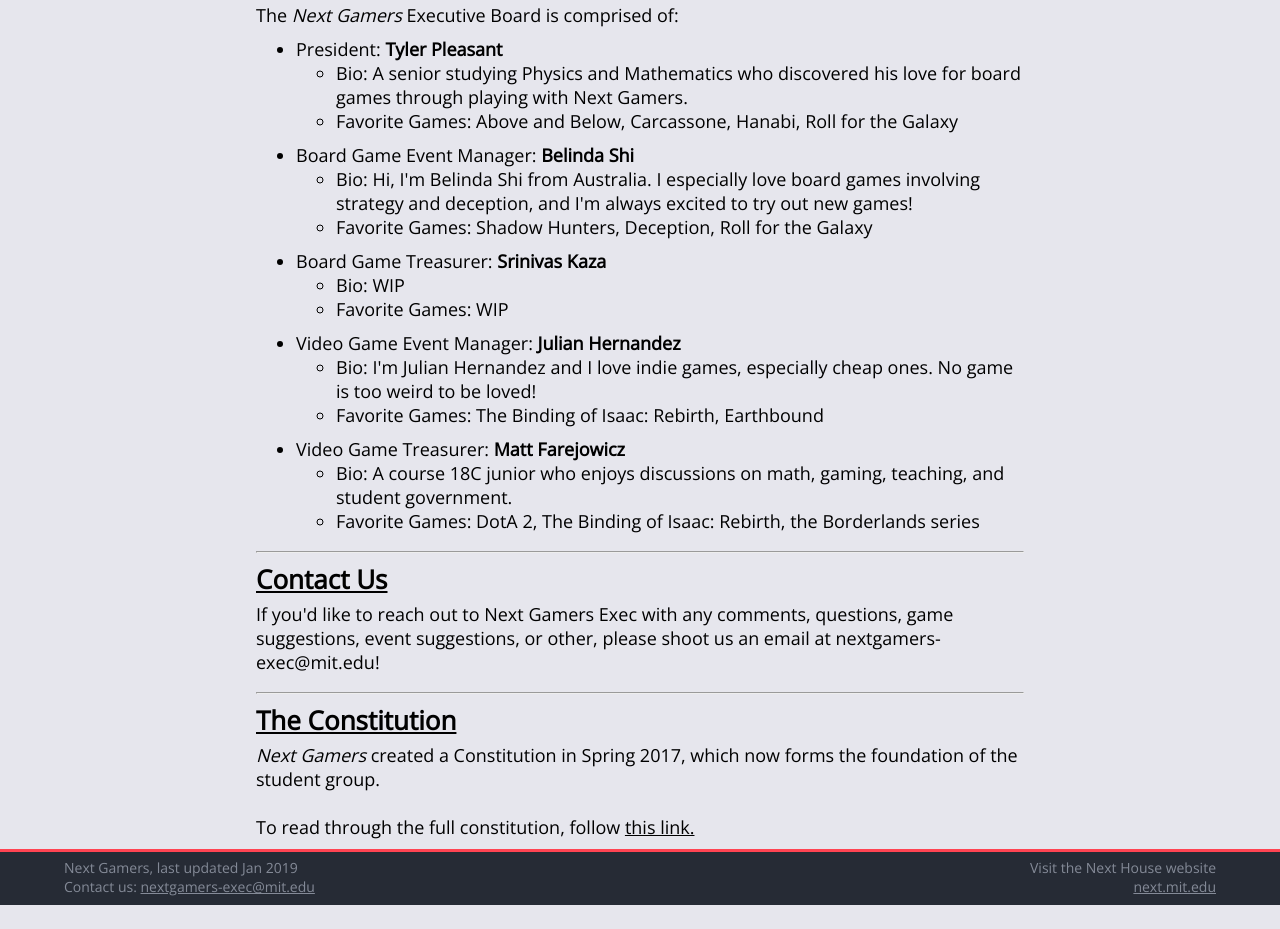
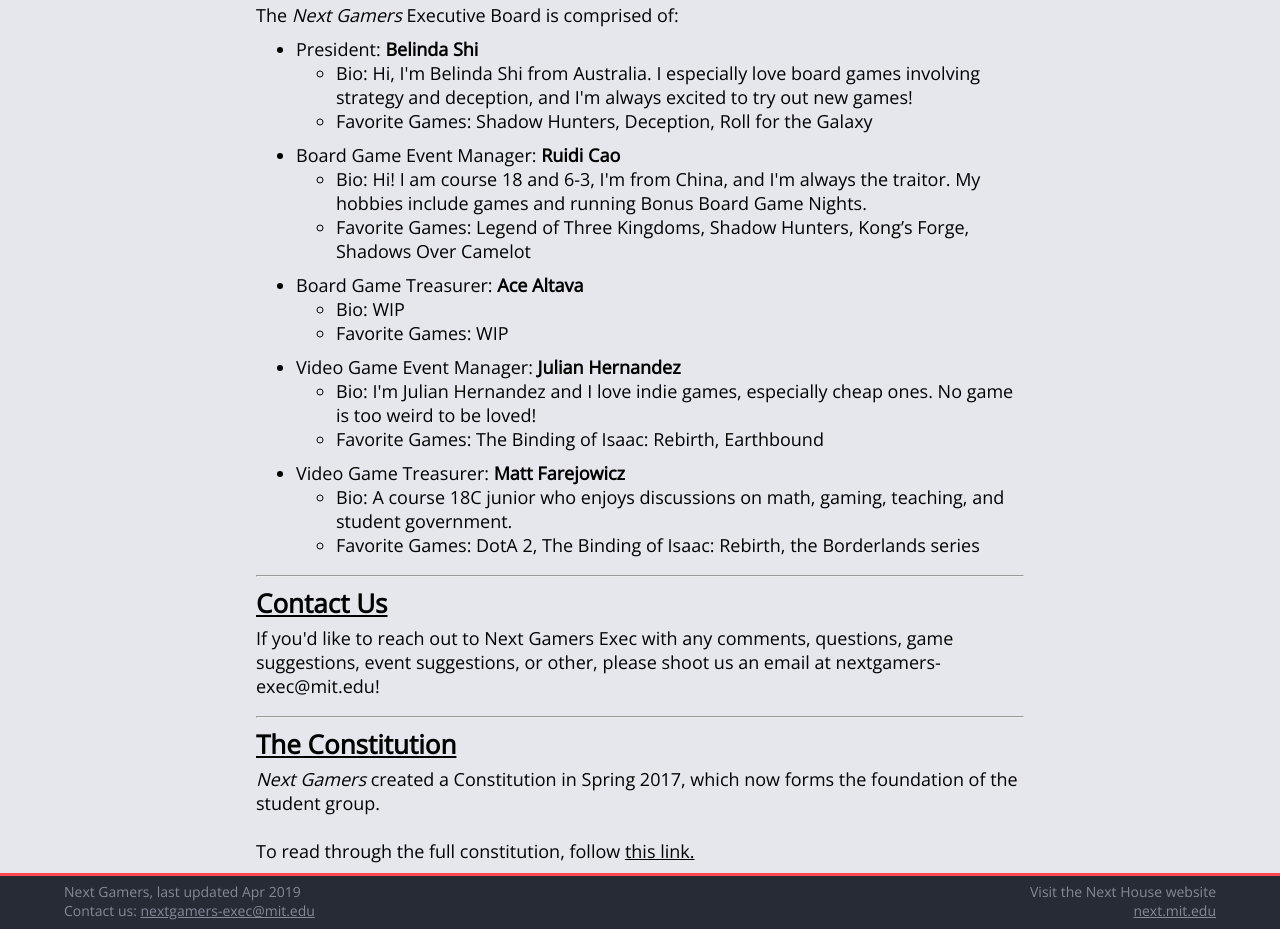
Before and after one commit to MFarejowicz/next-gamers, a website: page people.html in a window 1280 px wide. Shown: the part 406-1335 px from the top of the page. Before the commit the page ends 1311 px from the top, so only its background shows below. Drawn offline with nearby package versions, Linux system fonts and the light colour scheme; some packages are replaced by stand-ins of ours; a script that the page names is missing.

Commit message:
update apr 19

```diff
--- a/people.html
+++ b/people.html
@@ -58,17 +58,17 @@
           <br/>
           <p>The <i>Next Gamers</i> Executive Board is comprised of:
           <ul>
-            <li class="peopleList">President: <b>Tyler Pleasant</b></li>
-              <ul>
-                <li>Bio: A senior studying Physics and Mathematics who discovered his love for board games through playing with Next Gamers.</li>
-                <li>Favorite Games: Above and Below, Carcassone, Hanabi, Roll for the Galaxy</li>
-              </ul>
-            <li class="peopleList">Board Game Event Manager: <b>Belinda Shi</b></li>
+            <li class="peopleList">President: <b>Belinda Shi</b></li>
               <ul>
                 <li>Bio: Hi, I'm Belinda Shi from Australia. I especially love board games involving strategy and deception, and I'm always excited to try out new games!</li>
                 <li>Favorite Games: Shadow Hunters, Deception, Roll for the Galaxy</li>
               </ul>
-            <li class="peopleList">Board Game Treasurer: <b>Srinivas Kaza</b></li>
+            <li class="peopleList">Board Game Event Manager: <b>Ruidi Cao</b></li>
+              <ul>
+                <li>Bio: Hi! I am course 18 and 6-3, I'm from China, and I'm always the traitor. My hobbies include games and running Bonus Board Game Nights.</li>
+                <li>Favorite Games: Legend of Three Kingdoms, Shadow Hunters, Kong’s Forge, Shadows Over Camelot</li>
+              </ul>
+            <li class="peopleList">Board Game Treasurer: <b>Ace Altava</b></li>
               <ul>
                 <li>Bio: WIP</li>
                 <li>Favorite Games: WIP</li>
@@ -104,7 +104,7 @@
   <footer>
     <div class="bot">
       <div class="botText">
-        <p>Next Gamers, last updated Jan 2019</p>
+        <p>Next Gamers, last updated Apr 2019</p>
         <div id="tooltip">
           Contact us: <span id="contact" data-clipboard-text="nextgamers-exec@mit.edu">nextgamers-exec@mit.edu</span>
           <span id="tooltipText">Copied to clipboard!</span>
```
Also changed, not shown: games.html (+11 -1 lines), index.html (+1 -1 lines).
